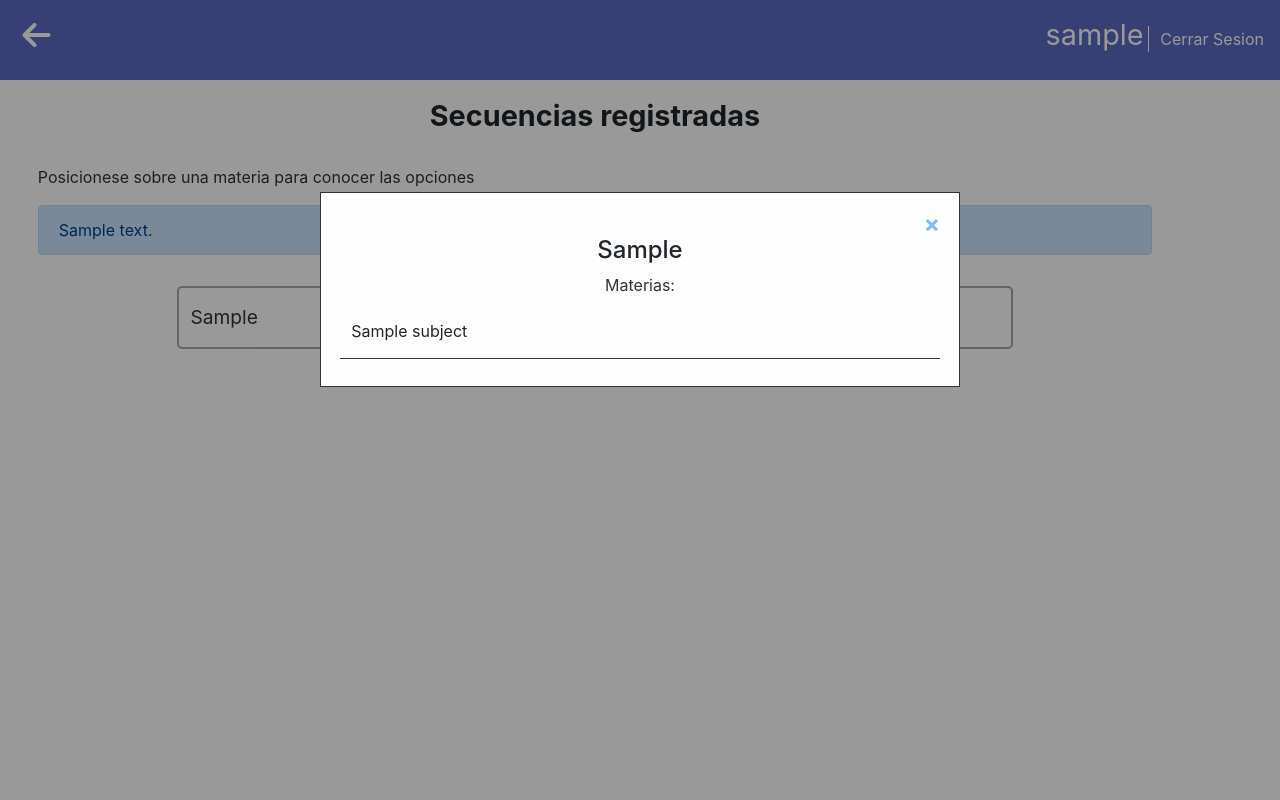
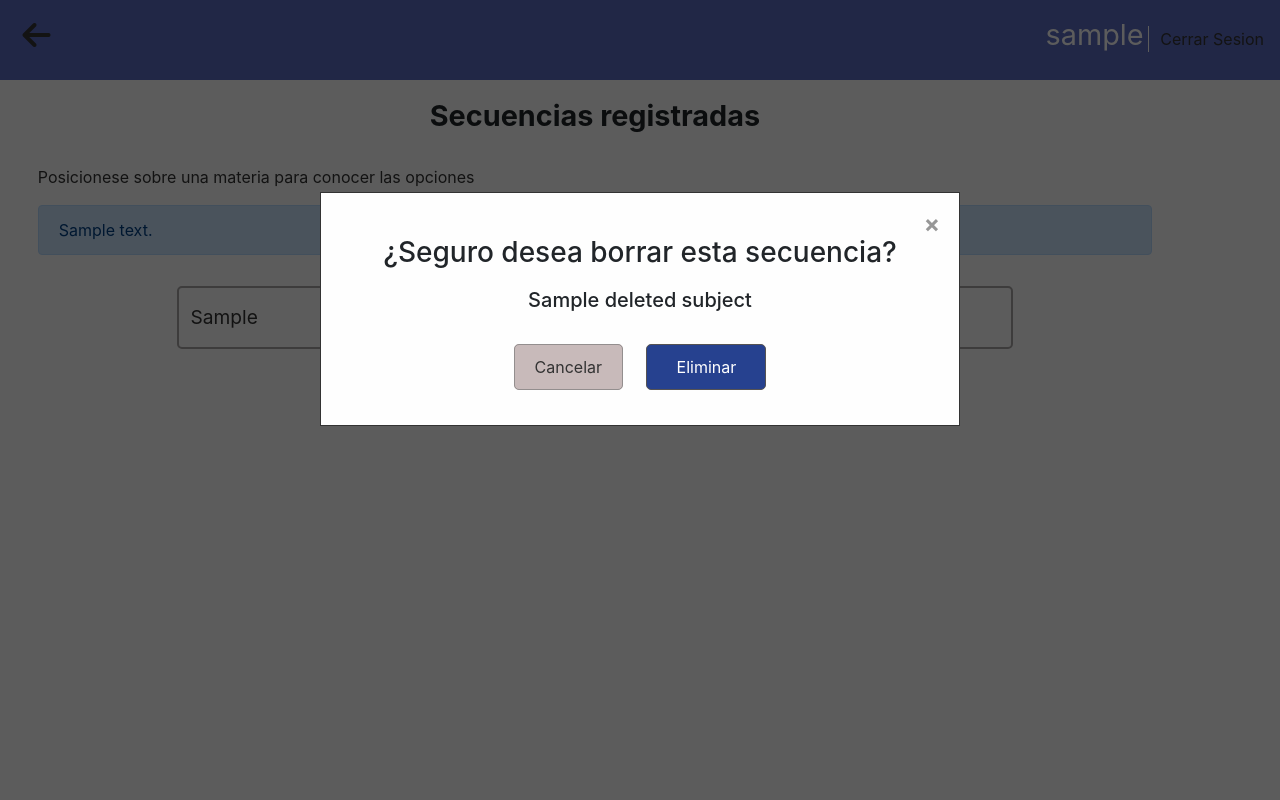
Before and after one commit to josehiki/soe, a PHP site: template views/adminSecuenciaList.twig in a window 1280 px wide. Run offline with PHP 8.4, Linux system fonts and the light colour scheme; the template is opened without the code that fills it: most values are stand-ins (such as "Sample title", 1, 10 or a date in 2020); some libraries are stand-ins or nearby versions.

Commit message:
Hecho la opcion de eliminar secuencia junto con sus relaciones a materia desde la lista de secuencias

```diff
--- a/views/adminSecuenciaList.twig
+++ b/views/adminSecuenciaList.twig
@@ -34,8 +34,8 @@
 				{% for secuencia in secuencias %}
 				<li class="instrucciones">
 					<span>{{secuencia.claveSecuencia}}</span>
-					<a href="">
-						<span  class="icon_Opcion eliminar" onclick="">Eliminar</span>
+					<a href="/soe/dashboard/secuencia/list/del/{{secuencia.claveSecuencia}}">
+						<span  class="icon_Opcion eliminar" >Eliminar</span>
 					</a>
 					<a href="">
 						<span  class="icon_Opcion editar">Editar</span>
@@ -66,5 +66,26 @@
 				</div>
 			</div>
 		{% endif %}
+
+		{% if deletedSubject != null %}
+			<div  class="modal_This">
+				<div class="modal_Content">
+					<span class="close" >
+						<a href="/soe/dashboard/secuencia/list">&times;</a>
+					</span>
+					<br>
+					<h3>¿Seguro desea borrar esta secuencia?</h3>
+					<form method="post" action="/soe/dashboard/secuencia/list/del">
+						<h5>{{deletedSubject}}</h5>
+						<br>
+						<input name="clave" value="{{deletedSubject}}" style="display: none;">
+						<a class="boton_Cancelar boton_Modal a_Boton_Secuencia" href="/soe/dashboard/secuencia/list">Cancelar</a>
+						<button class="boton boton_Modal">
+							Eliminar
+						</button>
+					</form>
+				</div>
+			</div>
+		{% endif %}
 	</body>
 </html>
--- a/views/css/administrador_CSS.twig
+++ b/views/css/administrador_CSS.twig
@@ -185,6 +185,13 @@
 	width: 100%;
 	text-align: left;
 }
+.a_Boton_Secuencia:link, .a_Boton_Secuencia:hover{
+	color: #333;
+	text-decoration: none;
+}
+.a_Boton_Secuencia{
+	padding: 12px 20px;
+}
 </style>
 
 {% endblock %}
--- a/views/css/estilos.twig
+++ b/views/css/estilos.twig
@@ -20,8 +20,9 @@ a{
 	text-decoration: none;
 	color: #333;
 }
-a:hover, a:active, a:visited{
+a:hover, a:active, a:visited, a:link{
 	color: #333;
+	text-decoration: none;
 }
 
 /*ESTILOS HEADER*/
@@ -104,6 +105,7 @@ a:hover, a:active, a:visited{
 	border-radius: 5px;
 	width: 120px;
 	cursor: pointer;
+	margin-left: .3cm;
 }
 .boton_Cancelar{
 	display: block;
@@ -115,6 +117,7 @@ a:hover, a:active, a:visited{
 	border-radius: 5px;
 	width: 120px;
 	cursor: pointer;
+	margin-right: .2cm;
 }
 .instrucciones{
 	font-size: var(--font-text-size);
```
Also changed, not shown: app/Controllers/AdminSecuenciaController.php (+54 -0 lines), public/index.php (+13 -0 lines).
